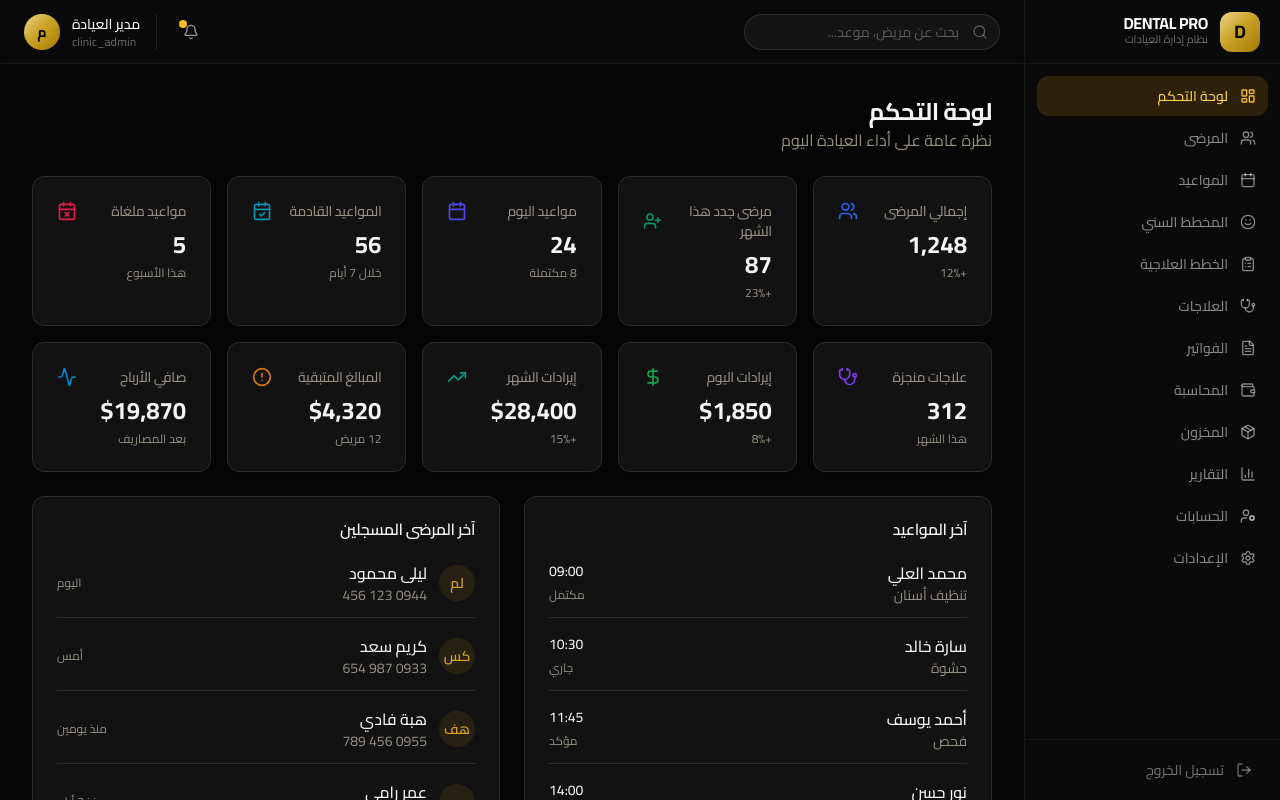
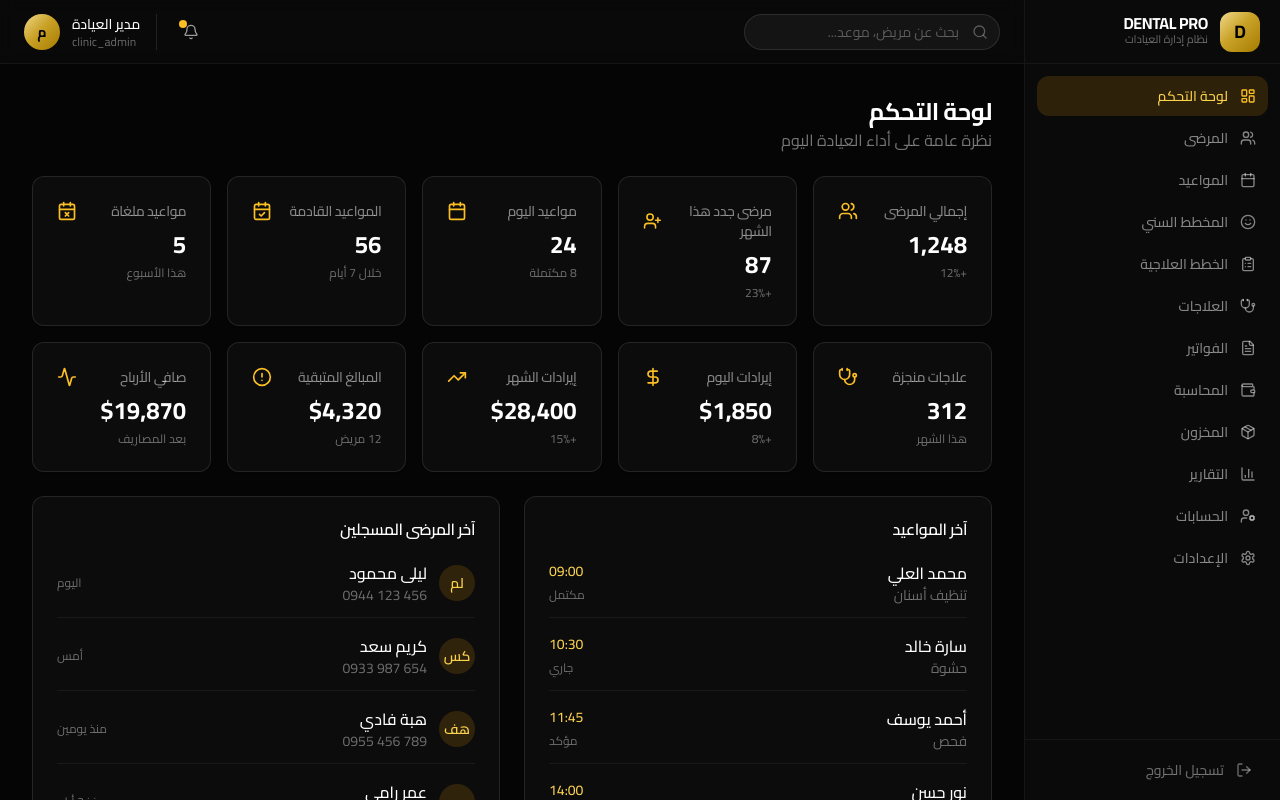
Before and after one commit to uneu2bb/dental-pro, a Next.js app: page /dashboard in a window 1280 px wide. Built offline with nearby package versions, Linux system fonts and the light colour scheme.

Commit message:
Update dashboard cards to gold/black theme

```diff
--- a/src/app/(dashboard)/dashboard/page.tsx
+++ b/src/app/(dashboard)/dashboard/page.tsx
@@ -13,44 +13,46 @@ import {
 } from "lucide-react";
 
 const stats = [
-  { title: "إجمالي المرضى", value: "1,248", change: "+12%", icon: Users, color: "text-blue-600" },
-  { title: "مرضى جدد هذا الشهر", value: "87", change: "+23%", icon: UserPlus, color: "text-emerald-600" },
-  { title: "مواعيد اليوم", value: "24", change: "8 مكتملة", icon: Calendar, color: "text-indigo-600" },
-  { title: "المواعيد القادمة", value: "56", change: "خلال 7 أيام", icon: CalendarCheck, color: "text-cyan-600" },
-  { title: "مواعيد ملغاة", value: "5", change: "هذا الأسبوع", icon: CalendarX, color: "text-rose-600" },
-  { title: "علاجات منجزة", value: "312", change: "هذا الشهر", icon: Stethoscope, color: "text-violet-600" },
-  { title: "إيرادات اليوم", value: "$1,850", change: "+8%", icon: DollarSign, color: "text-green-600" },
-  { title: "إيرادات الشهر", value: "$28,400", change: "+15%", icon: TrendingUp, color: "text-teal-600" },
-  { title: "المبالغ المتبقية", value: "$4,320", change: "12 مريض", icon: AlertCircle, color: "text-amber-600" },
-  { title: "صافي الأرباح", value: "$19,870", change: "بعد المصاريف", icon: Activity, color: "text-sky-600" },
+  { title: "إجمالي المرضى", value: "1,248", change: "+12%", icon: Users },
+  { title: "مرضى جدد هذا الشهر", value: "87", change: "+23%", icon: UserPlus },
+  { title: "مواعيد اليوم", value: "24", change: "8 مكتملة", icon: Calendar },
+  { title: "المواعيد القادمة", value: "56", change: "خلال 7 أيام", icon: CalendarCheck },
+  { title: "مواعيد ملغاة", value: "5", change: "هذا الأسبوع", icon: CalendarX },
+  { title: "علاجات منجزة", value: "312", change: "هذا الشهر", icon: Stethoscope },
+  { title: "إيرادات اليوم", value: "$1,850", change: "+8%", icon: DollarSign },
+  { title: "إيرادات الشهر", value: "$28,400", change: "+15%", icon: TrendingUp },
+  { title: "المبالغ المتبقية", value: "$4,320", change: "12 مريض", icon: AlertCircle },
+  { title: "صافي الأرباح", value: "$19,870", change: "بعد المصاريف", icon: Activity },
 ];
 
 export default function DashboardPage() {
   return (
     <div className="space-y-6">
       <div>
-        <h1 className="text-2xl font-bold tracking-tight">لوحة التحكم</h1>
-        <p className="text-muted-foreground">نظرة عامة على أداء العيادة اليوم</p>
+        <h1 className="text-2xl font-bold tracking-tight text-white">لوحة التحكم</h1>
+        <p className="text-white/45">نظرة عامة على أداء العيادة اليوم</p>
       </div>
 
       <div className="grid gap-4 sm:grid-cols-2 lg:grid-cols-3 xl:grid-cols-5">
         {stats.map((stat) => (
-          <Card key={stat.title} className="overflow-hidden">
+          <Card key={stat.title} className="border-white/10 bg-white/[0.03]">
             <CardHeader className="flex flex-row items-center justify-between space-y-0 pb-2">
-              <CardTitle className="text-sm font-medium text-muted-foreground">{stat.title}</CardTitle>
-              <stat.icon className={`h-5 w-5 ${stat.color}`} />
+              <CardTitle className="text-sm font-medium text-white/50">{stat.title}</CardTitle>
+              <stat.icon className="h-5 w-5 text-amber-400" />
             </CardHeader>
             <CardContent>
-              <div className="text-2xl font-bold">{stat.value}</div>
-              <p className="text-xs text-muted-foreground mt-1">{stat.change}</p>
+              <div className="text-2xl font-bold text-white">{stat.value}</div>
+              <p className="mt-1 text-xs text-white/40">{stat.change}</p>
             </CardContent>
           </Card>
         ))}
       </div>
 
       <div className="grid gap-6 lg:grid-cols-2">
-        <Card>
-          <CardHeader><CardTitle>آخر المواعيد</CardTitle></CardHeader>
+        <Card className="border-white/10 bg-white/[0.03]">
+          <CardHeader>
+            <CardTitle className="text-white">آخر المواعيد</CardTitle>
+          </CardHeader>
           <CardContent>
             <div className="space-y-4">
               {[
@@ -59,22 +61,28 @@ export default function DashboardPage() {
                 { patient: "أحمد يوسف", time: "11:45", treatment: "فحص", status: "مؤكد" },
                 { patient: "نور حسن", time: "14:00", treatment: "تبييض", status: "قيد الانتظار" },
               ].map((apt, i) => (
-                <div key={i} className="flex items-center justify-between border-b pb-3 last:border-0">
+                <div
+                  key={i}
+                  className="flex items-center justify-between border-b border-white/5 pb-3 last:border-0"
+                >
                   <div>
-                    <p className="font-medium">{apt.patient}</p>
-                    <p className="text-sm text-muted-foreground">{apt.treatment}</p>
+                    <p className="font-medium text-white">{apt.patient}</p>
+                    <p className="text-sm text-white/40">{apt.treatment}</p>
                   </div>
                   <div className="text-left">
-                    <p className="text-sm font-medium">{apt.time}</p>
-                    <span className="text-xs text-muted-foreground">{apt.status}</span>
+                    <p className="text-sm font-medium text-amber-300">{apt.time}</p>
+                    <span className="text-xs text-white/40">{apt.status}</span>
                   </div>
                 </div>
               ))}
             </div>
           </CardContent>
         </Card>
-        <Card>
-          <CardHeader><CardTitle>آخر المرضى المسجلين</CardTitle></CardHeader>
+
+        <Card className="border-white/10 bg-white/[0.03]">
+          <CardHeader>
+            <CardTitle className="text-white">آخر المرضى المسجلين</CardTitle>
+          </CardHeader>
           <CardContent>
             <div className="space-y-4">
               {[
@@ -83,17 +91,25 @@ export default function DashboardPage() {
                 { name: "هبة فادي", phone: "0955 456 789", date: "منذ يومين" },
                 { name: "عمر رامي", phone: "0966 321 654", date: "منذ 3 أيام" },
               ].map((p, i) => (
-                <div key={i} className="flex items-center justify-between border-b pb-3 last:border-0">
+                <div
+                  key={i}
+                  className="flex items-center justify-between border-b border-white/5 pb-3 last:border-0"
+                >
                   <div className="flex items-center gap-3">
-                    <div className="flex h-9 w-9 items-center justify-center rounded-full bg-primary/10 text-primary text-sm font-semibold">
-                      {p.name.split(" ").map((n) => n[0]).join("")}
+                    <div className="flex h-9 w-9 items-center justify-center rounded-full bg-amber-500/15 text-sm font-semibold text-amber-300">
+                      {p.name
+                        .split(" ")
+                        .map((n) => n[0])
+                        .join("")}
                     </div>
                     <div>
-                      <p className="font-medium">{p.name}</p>
-                      <p className="text-sm text-muted-foreground">{p.phone}</p>
+                      <p className="font-medium text-white">{p.name}</p>
+                      <p className="text-sm text-white/40" dir="ltr">
+                        {p.phone}
+                      </p>
                     </div>
                   </div>
-                  <span className="text-xs text-muted-foreground">{p.date}</span>
+                  <span className="text-xs text-white/40">{p.date}</span>
                 </div>
               ))}
             </div>
```
